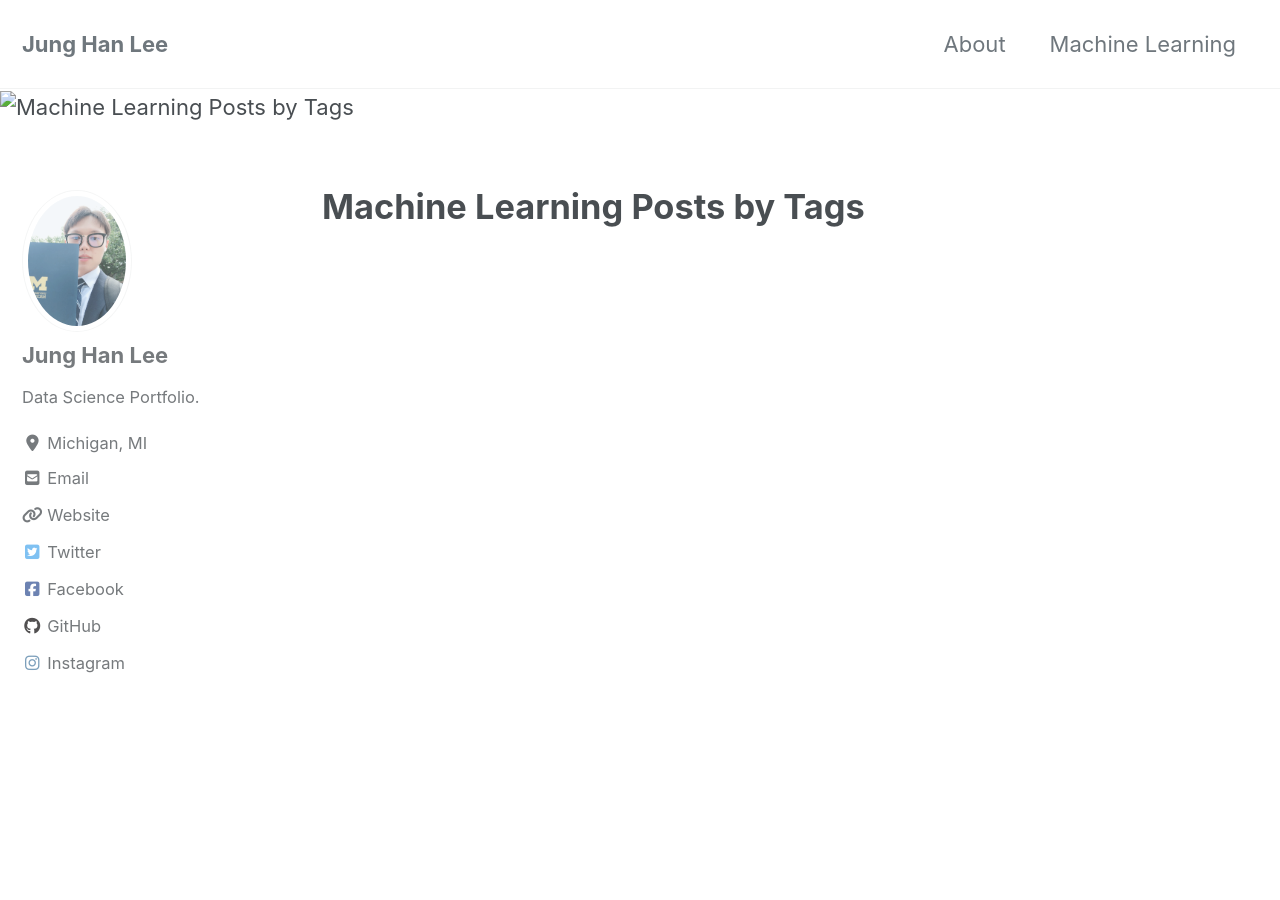
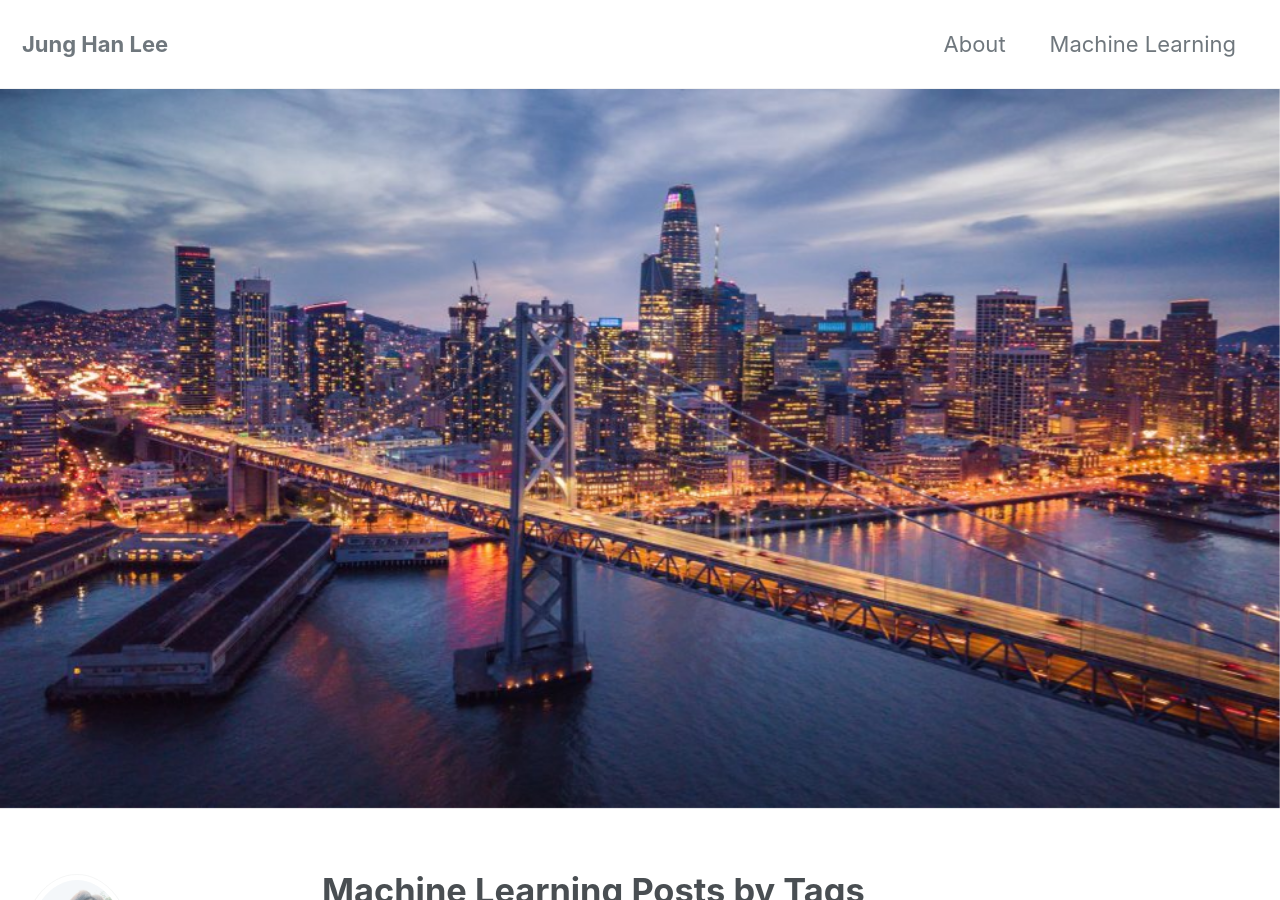
Before and after one commit to jung-han-lee/jung-han-lee.github.io, a Jekyll site: the page built from _pages/machinelearning.md, in a window 1280 px wide and 900 px high. Built offline with Jekyll 4.4.1, drawn with Linux system fonts in a browser that asks for light colours; cached includes are drawn as plain includes; nearby versions of some CDN libraries.

Commit message:
new github

```diff
--- a/_config.yml
+++ b/_config.yml
@@ -108,7 +108,7 @@ analytics:
 # Site Author
 author:
   name             : "Jung Han Lee"
-  avatar           : "/images/bio2.png"
+  avatar           : "/images/bio3.png"
   bio              : "Data Science Portfolio."
   location         : "Michigan, MI"
   email            :
--- a/_pages/machinelearning.md
+++ b/_pages/machinelearning.md
@@ -4,5 +4,5 @@ permalink: /machine-learning/
 title: "Machine Learning Posts by Tags"
 author_profile: true
 header:
-  image: /assets/images/sf.jpg
+  image: "/images/sf.jpg"
 ---
```
Also changed, not shown: _pages/about.md (+1 -1 lines), images/bio3.png (added).
